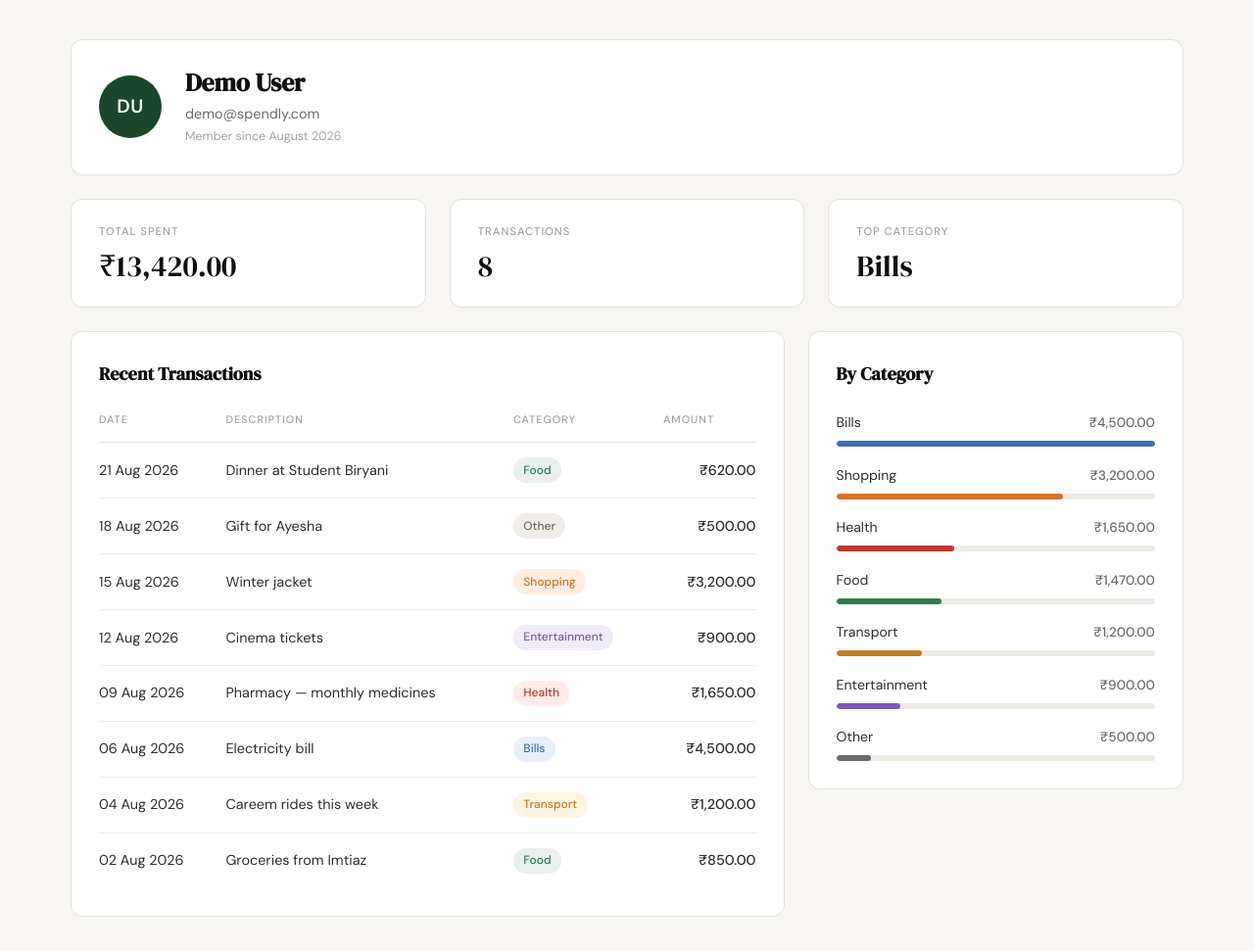
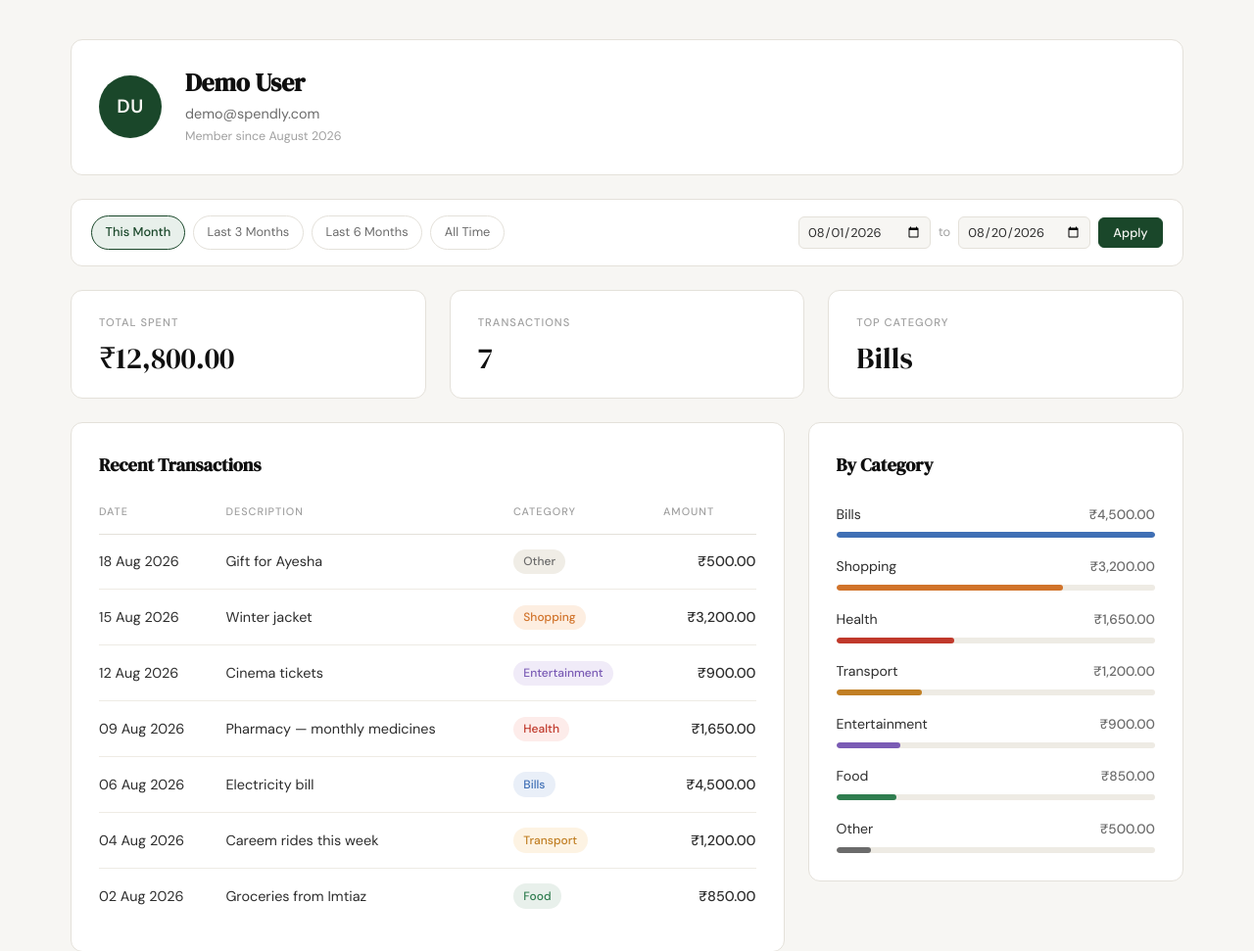
Before and after one commit to syedmunimshah/spendly, a Flask app: page /profile?date_from=2026-08-01&date_to=2026-08-20 in a window 1280 px wide. Shown: the part 61-1032 px from the top of the page at 98% size. Run offline with Flask 3, Linux system fonts and the light colour scheme; the visitor is signed in with stand-in values (Sample User, id 1); data comes from the database, SQL or seed files in the repository.

Commit message:
feature/date filter profile

```diff
--- a/app.py
+++ b/app.py
@@ -1,6 +1,6 @@
 import os
 import sqlite3
-from datetime import datetime
+from datetime import date, datetime
 from functools import wraps
 
 from flask import Flask, redirect, render_template, request, session, url_for
@@ -138,6 +138,84 @@ def format_member_since(value):
     """users.created_at -> "January 2026"."""
     parsed = _parse_stored(value)
     return parsed.strftime("%B %Y") if parsed else EMPTY
+
+
+# ------------------------------------------------------------------ #
+# Date filter                                                         #
+# ------------------------------------------------------------------ #
+
+# The whole filter lives in the query string: `?date_from=...&date_to=...` on
+# /profile. Nothing is kept in the session, so a filtered view is a URL you can
+# bookmark, share and refresh, and the back button does what it looks like it
+# does.
+
+RANGE_ERROR = "Start date must be before end date."
+
+
+def _parse_iso(value):
+    """A query-string date -> date, or None if it is missing or malformed.
+
+    Anything the user can type into a URL ends up here, so a bad value returns
+    None for the caller to treat as "no bound" rather than raising a 500.
+    """
+    try:
+        return datetime.strptime(value, "%Y-%m-%d").date()
+    except (TypeError, ValueError):
+        return None
+
+
+def _months_back(today, months):
+    """`months` calendar months before `today`, clamping the day.
+
+    Stepping back from the 31st lands on months that have no 31st, so the day
+    is pulled in to the end of the target month: 31 May minus 3 months is
+    28 (or 29) February, not an error.
+    """
+    month_index = today.month - 1 - months
+    year = today.year + month_index // 12
+    month = month_index % 12 + 1
+
+    # Walk the day down instead of computing month lengths — at most three
+    # steps, and it needs no leap-year rule of its own.
+    day = today.day
+    while day > 1:
+        try:
+            return date(year, month, day)
+        except ValueError:
+            day -= 1
+    return date(year, month, 1)
+
+
+def build_filters(today, date_from, date_to):
+    """The preset links for the filter bar, with the active one marked.
+
+    Every range is computed here rather than in the template: Jinja has no
+    business doing calendar arithmetic, and the same numbers have to reach the
+    queries anyway. "All time" deliberately carries no parameters so it lands
+    back on a clean /profile.
+    """
+    presets = [
+        ("This Month", today.replace(day=1), today),
+        ("Last 3 Months", _months_back(today, 3), today),
+        ("Last 6 Months", _months_back(today, 6), today),
+        ("All Time", None, None),
+    ]
+
+    filters = []
+    for label, start, end in presets:
+        params = {}
+        if start and end:
+            params = {"date_from": start.isoformat(), "date_to": end.isoformat()}
+        filters.append(
+            {
+                "label": label,
+                "url": url_for("profile", **params),
+                # A custom range matches no preset, and then nothing lights up
+                # — the date inputs are already showing what is applied.
+                "active": start == date_from and end == date_to,
+            }
+        )
+    return filters
 
 
 # ------------------------------------------------------------------ #
@@ -295,8 +373,28 @@ def build_breakdown(category_totals):
 def profile():
     user = current_user()
 
-    totals = get_expense_totals_for_user(user["id"])
-    category_totals = get_category_totals_for_user(user["id"])
+    # Each bound is validated on its own: a typo in one should not throw away
+    # the other, and neither should ever reach SQL unparsed.
+    date_from = _parse_iso(request.args.get("date_from"))
+    date_to = _parse_iso(request.args.get("date_to"))
+
+    error = None
+    if date_from and date_to and date_from > date_to:
+        # A backwards range would quietly return nothing, which reads as "you
+        # spent nothing" rather than "you asked for an impossible window".
+        error = RANGE_ERROR
+        date_from = date_to = None
+
+    filters = build_filters(date.today(), date_from, date_to)
+
+    # The queries take strings, in the same ISO form the column stores.
+    start = date_from.isoformat() if date_from else None
+    end = date_to.isoformat() if date_to else None
+
+    totals = get_expense_totals_for_user(user["id"], date_from=start, date_to=end)
+    category_totals = get_category_totals_for_user(
+        user["id"], date_from=start, date_to=end
+    )
 
     transactions = [
         {
@@ -307,7 +405,9 @@ def profile():
             "category": expense["category"],
             "amount": format_rupees(expense["amount"]),
         }
-        for expense in get_expenses_for_user(user["id"], limit=RECENT_LIMIT)
+        for expense in get_expenses_for_user(
+            user["id"], limit=RECENT_LIMIT, date_from=start, date_to=end
+        )
     ]
 
     summary = {
@@ -325,6 +425,12 @@ def profile():
         summary=summary,
         transactions=transactions,
         breakdown=build_breakdown(category_totals),
+        filters=filters,
+        # Empty strings, not None — these go straight into the date inputs, and
+        # value="None" would show up as a stuck, unclearable value.
+        date_from=start or "",
+        date_to=end or "",
+        error=error,
     )
 
 
--- a/templates/profile.html
+++ b/templates/profile.html
@@ -85,6 +85,90 @@
         font-size: 0.78rem;
         color: var(--ink-faint);
         margin-top: 0.15rem;
+    }
+
+    /* ---------------------------------------------------------------- */
+    /* Filter bar                                                        */
+    /* ---------------------------------------------------------------- */
+
+    /* Presets on the left, the custom range on the right, and both wrap
+       independently — the bar reflows instead of widening the page. */
+    .filter-bar {
+        display: flex;
+        flex-wrap: wrap;
+        align-items: center;
+        justify-content: space-between;
+        gap: 1rem;
+        background: var(--paper-card);
+        border: 1px solid var(--border);
+        border-radius: var(--radius-md);
+        padding: 1rem 1.25rem;
+        margin-bottom: 1.5rem;
+    }
+
+    .filter-presets,
+    .filter-custom {
+        display: flex;
+        flex-wrap: wrap;
+        align-items: center;
+        gap: 0.5rem;
+    }
+
+    .filter-preset {
+        padding: 0.4rem 0.85rem;
+        border: 1px solid var(--border);
+        border-radius: 999px;
+        font-size: 0.8rem;
+        color: var(--ink-muted);
+        text-decoration: none;
+        white-space: nowrap;
+    }
+
+    .filter-preset:hover { border-color: var(--ink-faint); }
+
+    /* The applied range. A custom range matches no preset, so none of these
+       light up and the date inputs below carry the state instead. */
+    .filter-preset.is-active {
+        background: var(--accent-light);
+        border-color: var(--accent);
+        color: var(--accent);
+        font-weight: 500;
+    }
+
+    .filter-custom input[type="date"] {
+        font-family: var(--font-body);
+        font-size: 0.8rem;
+        color: var(--ink-soft);
+        background: var(--paper);
+        border: 1px solid var(--border);
+        border-radius: var(--radius-sm);
+        padding: 0.35rem 0.5rem;
+    }
+
+    .filter-sep {
+        font-size: 0.8rem;
+        color: var(--ink-faint);
+    }
+
+    .filter-apply {
+        font-family: var(--font-body);
+        font-size: 0.8rem;
+        font-weight: 500;
+        color: var(--paper);
+        background: var(--accent);
+        border: 1px solid var(--accent);
+        border-radius: var(--radius-sm);
+        padding: 0.4rem 0.9rem;
+        cursor: pointer;
+    }
+
+    .filter-error {
+        font-size: 0.85rem;
+        color: var(--danger);
+        background: var(--danger-light);
+        border-radius: var(--radius-sm);
+        padding: 0.7rem 1rem;
+        margin-bottom: 1.5rem;
     }
 
     /* ---------------------------------------------------------------- */
@@ -290,6 +374,25 @@
         </div>
     </div>
 
+    {# A GET form, so applying a range lands on a URL you can bookmark. #}
+    <div class="filter-bar">
+        <div class="filter-presets">
+            {% for f in filters %}
+            <a class="filter-preset{% if f.active %} is-active{% endif %}" href="{{ f.url }}">{{ f.label }}</a>
+            {% endfor %}
+        </div>
+        <form class="filter-custom" method="get" action="{{ url_for('profile') }}">
+            <input type="date" name="date_from" value="{{ date_from }}" aria-label="From date">
+            <span class="filter-sep">to</span>
+            <input type="date" name="date_to" value="{{ date_to }}" aria-label="To date">
+            <button type="submit" class="filter-apply">Apply</button>
+        </form>
+    </div>
+
+    {% if error %}
+    <p class="filter-error">{{ error }}</p>
+    {% endif %}
+
     <div class="summary-row">
         <div class="summary-card">
             <div class="summary-label">Total spent</div>
```
Also changed, not shown: database/db.py (+41 -14 lines), tests/test_06-date-filter-profile.py (added, +412 -0 lines), .claude/agents/spendly-test-writer.md, .claude/commands/test-feature.md, .claude/specs/06-date-filter-profile.md (added), 1 other file.
